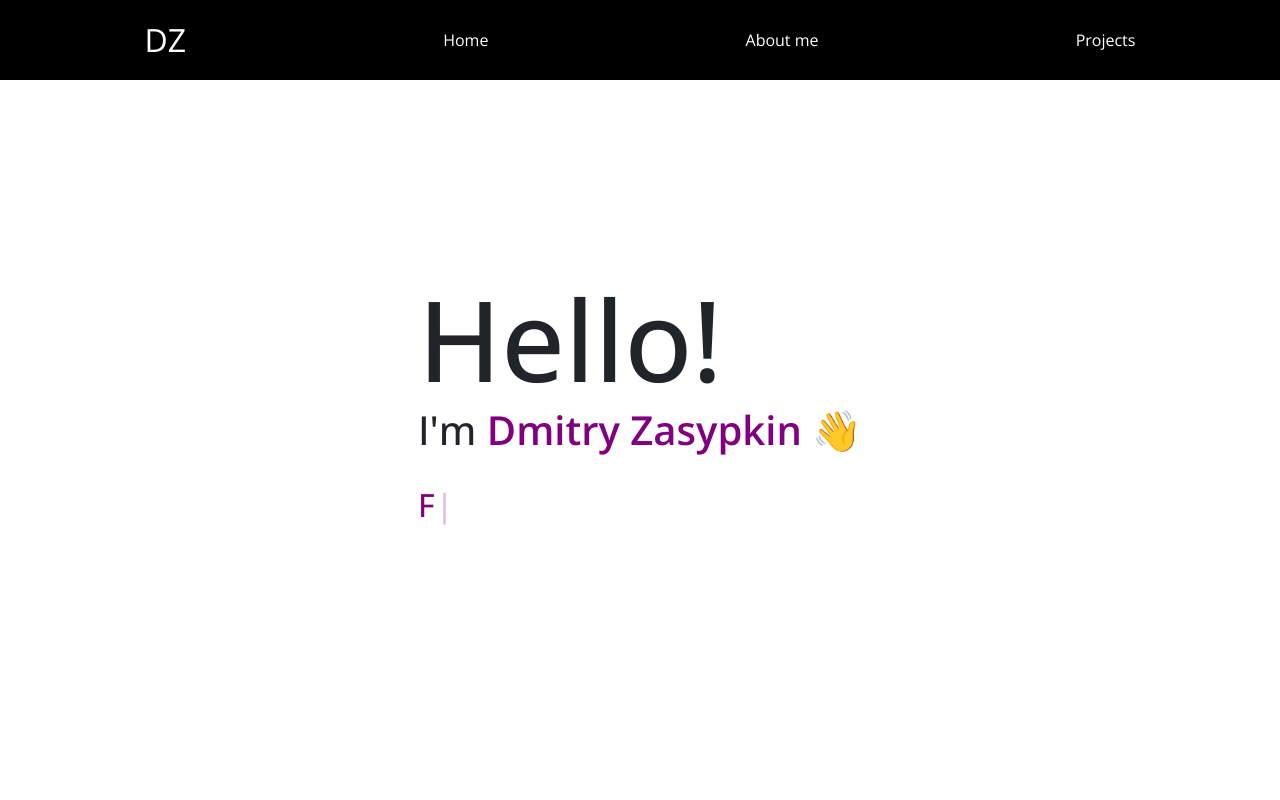
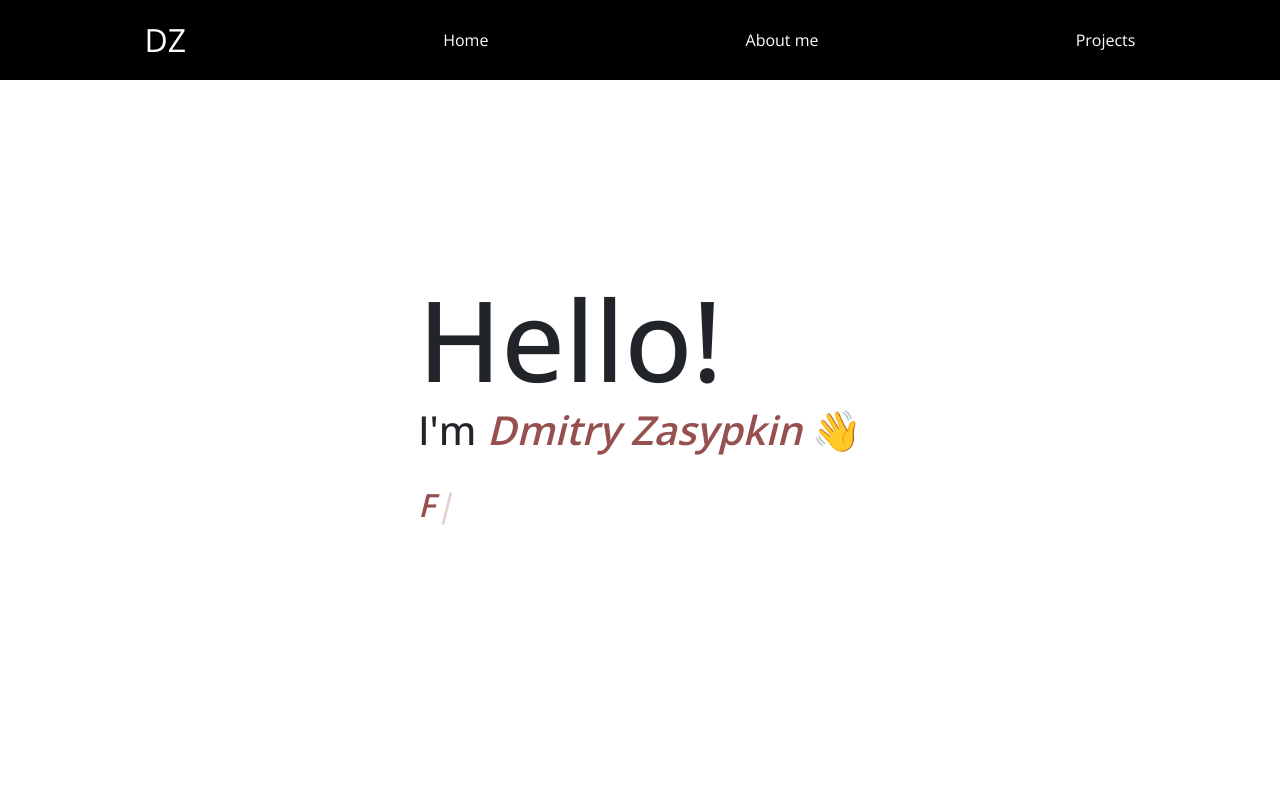
Before and after one commit to Btb82938293/portfolio-website-reactJS, a React (Create React App) app: page / in a window 1280 px wide. Shown: the top 800 px of the page. Built offline with nearby package versions, Linux system fonts and the light colour scheme.

Commit message:
color changed

```diff
--- a/src/App.css
+++ b/src/App.css
@@ -177,7 +177,10 @@ main {
 
 .colored,
 .type-el {
-  color:purple
+  color: rgb(150, 80, 80);
+  font-weight: 800;
+  /* border-bottom: 1px solid gray; */
+  font-style: italic;
 }
 
 .name {
--- a/src/components/Type.js
+++ b/src/components/Type.js
@@ -8,7 +8,6 @@ export default function Type() {
         strings: [
           "React Developer",
           "Freelancer",
-          "Teacher of English",
         ],
         autoStart: true,
         loop: true,
```
